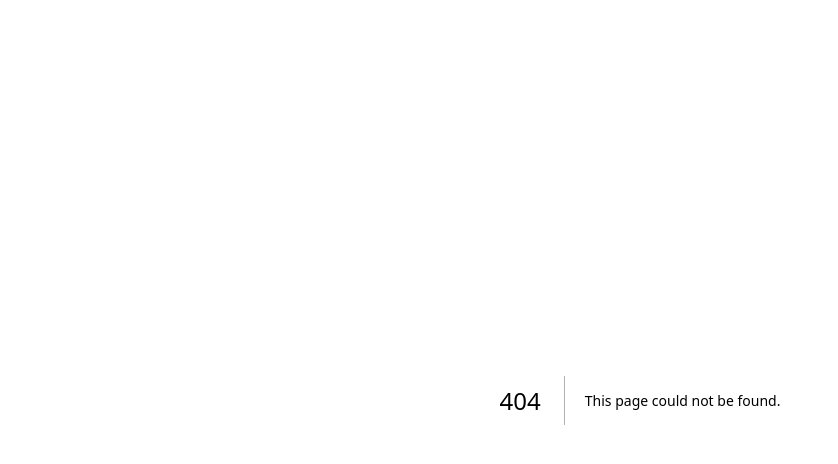
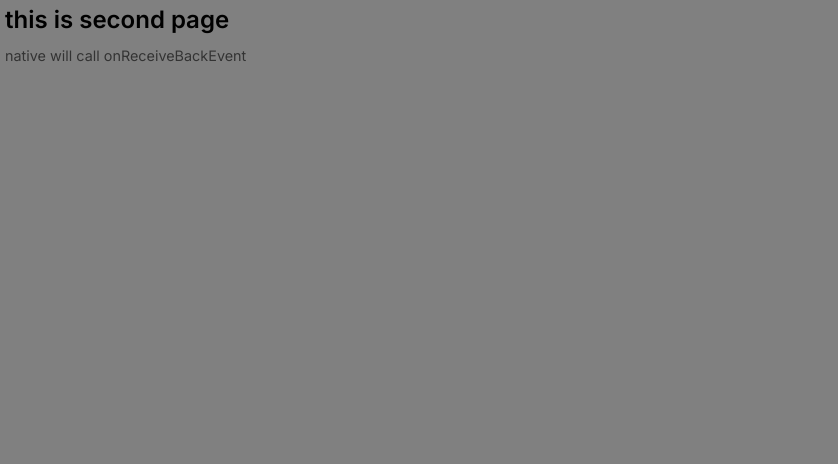
Before and after one commit to nabilfm/bersama-poc-jsbridge, a Next.js app: page /second in a window 1280 px wide. Before the commit this address had no page. Shown: the top 464 px of the page, without its empty margins (0-838 px from the left). Built offline with nearby package versions, Linux system fonts and the light colour scheme.

Commit message:
adjust logic

```diff
--- /dev/null
+++ b/src/app/second/page.js
@@ -0,0 +1,44 @@
+"use client"
+import { Inter } from 'next/font/google'
+import styles from '../page.module.css'
+import { useEffect, useState } from 'react'
+
+const inter = Inter({ subsets: ['latin'] })
+
+export default function Second() {
+  const [message, setMessage] = useState("")
+
+  useEffect(() => {
+    window.onReceiveBackEvent = () => {
+      setMessage('back button is pressed')
+    }
+  }, [])
+
+  return (
+    <main className={styles.main}>
+      {
+        message != "" && <div className={styles.description}>
+        <p>
+          message:
+          <code className={styles.code}>{message}</code>
+        </p>
+      </div>
+      }
+
+      <div className={styles.grid}>
+      <a
+          className={styles.card}
+          target="_blank"
+          rel="noopener noreferrer"
+        >
+          <h2 className={inter.className} onClick={() => callJSBridgeToggleNavigationVisibility(title)}>
+            this is second page
+          </h2>
+          <p className={inter.className}>
+            native will call onReceiveBackEvent
+          </p>
+        </a>
+      </div>
+    </main>
+  )
+}
```
Also changed, not shown: jsconfig.json (deleted, +0 -7 lines), src/app/page.js (+17 -1 lines).
